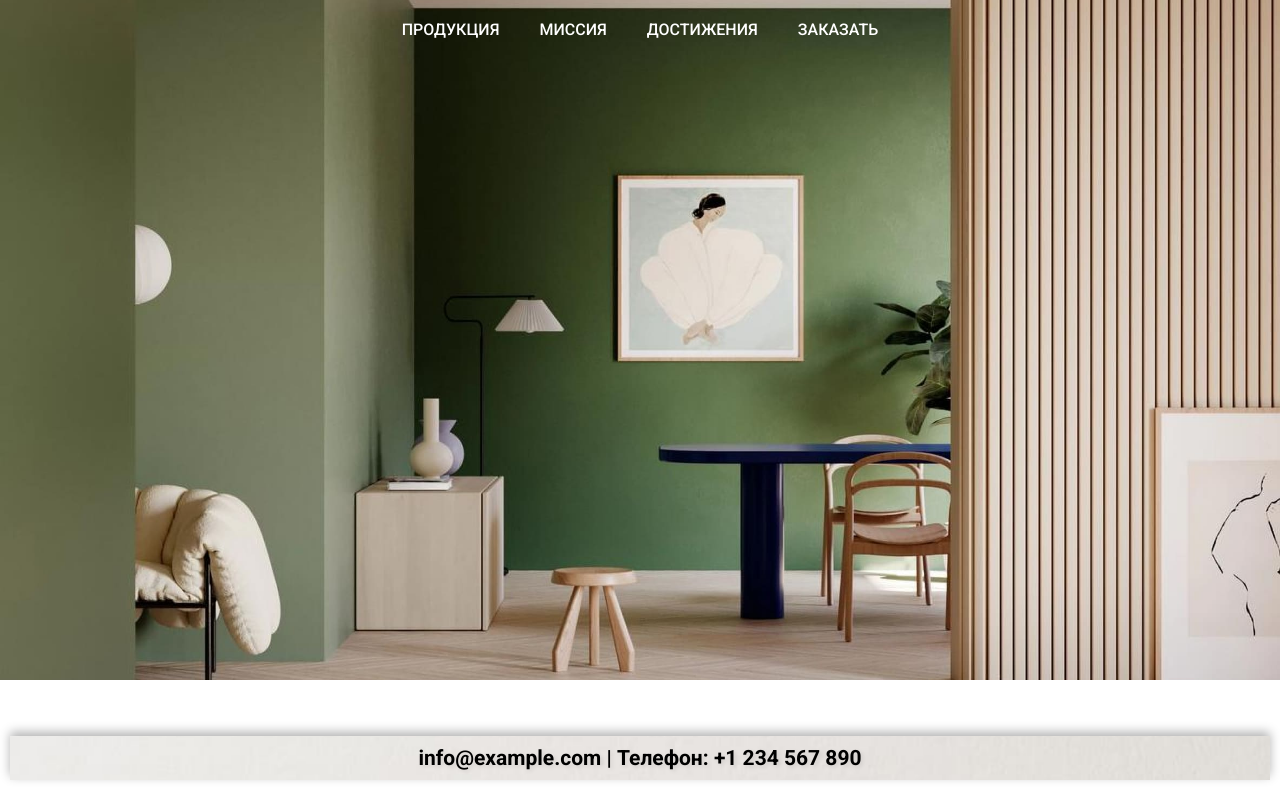
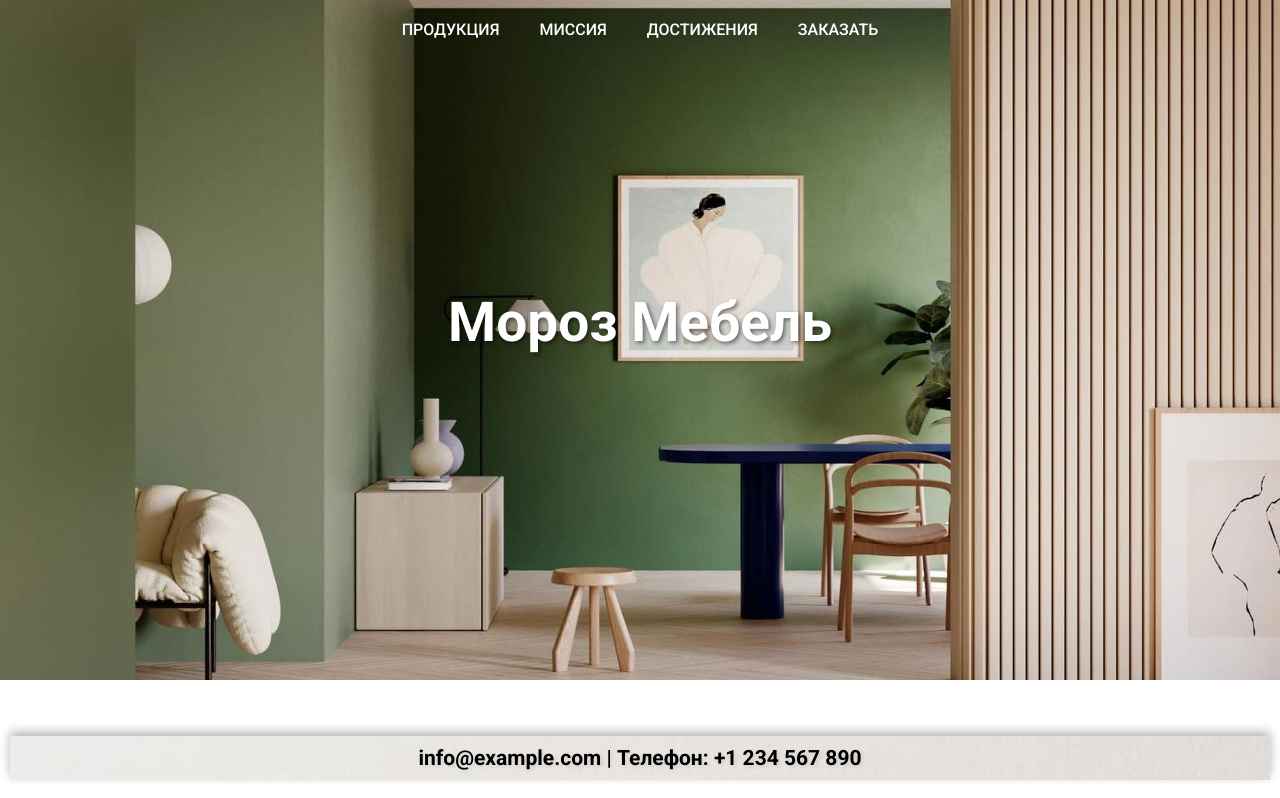
Before and after one commit to ZoromIT/MebelLast, a plain HTML site: page index.html in a window 1280 px wide. Shown: the top 798 px of the page. Drawn offline with Linux system fonts and the light colour scheme; files whose address does not match are found by name.

Commit message:
Add files via upload

```diff
--- a/index.html
+++ b/index.html
@@ -30,9 +30,15 @@
             <li><a href="#achievements">Достижения</a></li>
             <li><a href="#order">Заказать</a></li>
         </ul>
+
+
+
+
     </div>
 </header>
-
+<div class="main-inner">
+    <h1>Мороз Мебель </h1>
+</div>
     </main>
 
 
```
